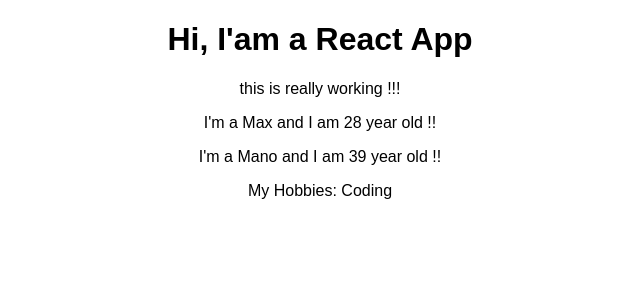
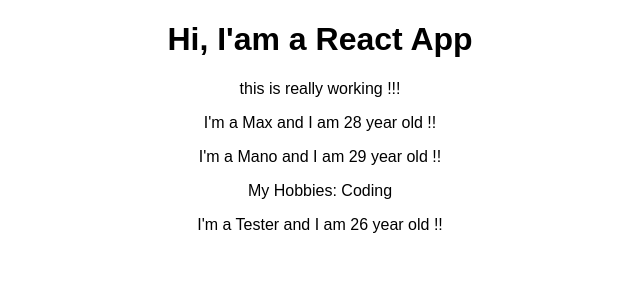
Before and after one commit to kvmanohar/react-complete-guide, a React (Create React App) app: page / in a window 1280 px wide. Shown: the top 300 px of the page, without its empty margins (320-960 px from the left). Built offline with nearby package versions, Linux system fonts and the light colour scheme.

Commit message:
Creating state of a class

```diff
--- a/src/App.jsx
+++ b/src/App.jsx
@@ -3,13 +3,21 @@
 import Person from './Person/Person.jsx';
 
 class App extends Component {
+	state = {
+		person:[
+			{name: 'Max', age: 28},
+			{name: 'Mano', age:29},
+			{name: 'Tester', age: 26}
+		]
+	}
 	render() {
 		return (
 			<div className="App">
 				<h1>Hi, I'am a React App</h1>
 				<p>this is really working !!!</p>
-				<Person name="Max" age="28"/>
-				<Person name="Mano" age="39"> My Hobbies: Coding </Person>
+				<Person name={this.state.person[0].name} age={this.state.person[0].age}/>
+				<Person name={this.state.person[1].name} age={this.state.person[1].age}> My Hobbies: Coding </Person>
+				<Person name={this.state.person[2].name} age={this.state.person[2].age} />
 			</div>
 		);
 	}
```
